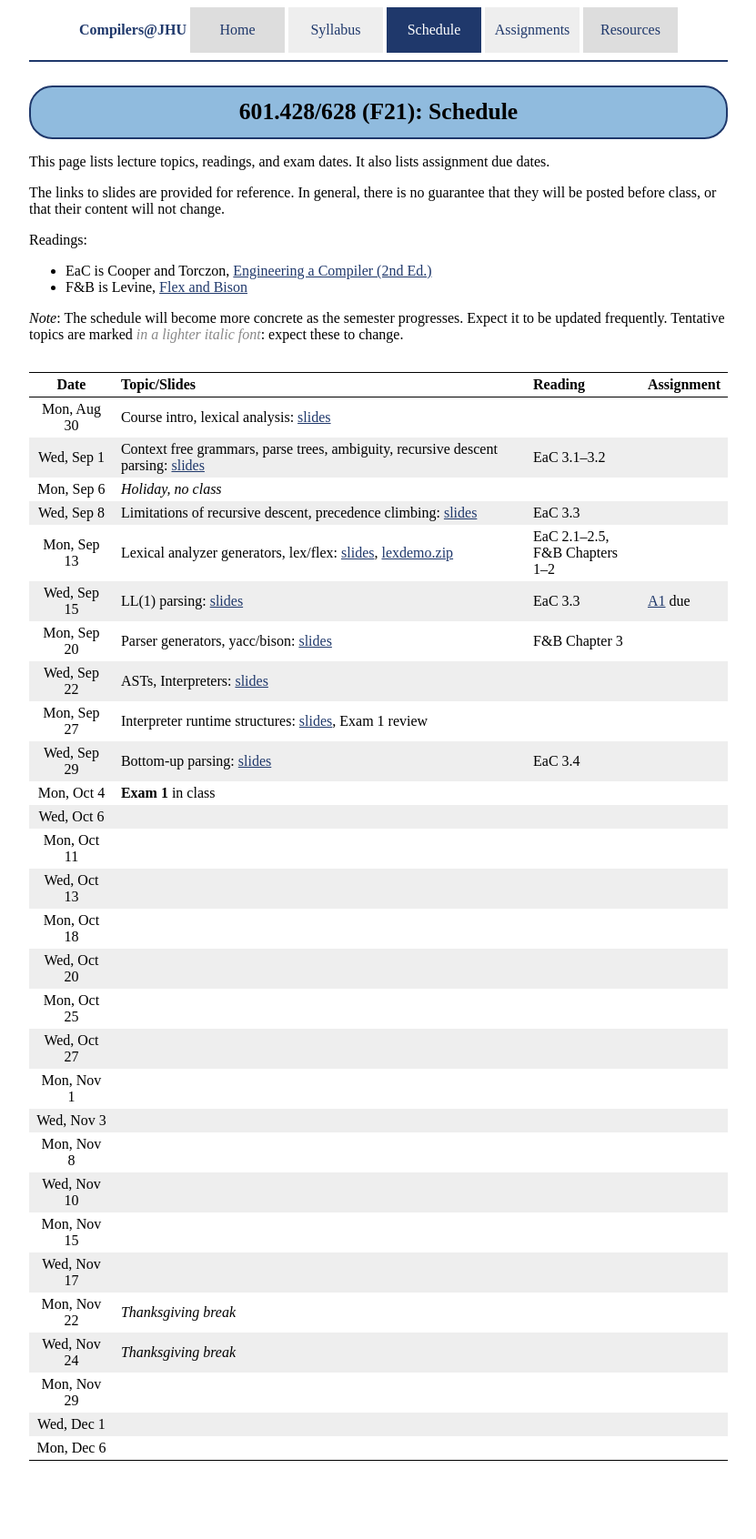
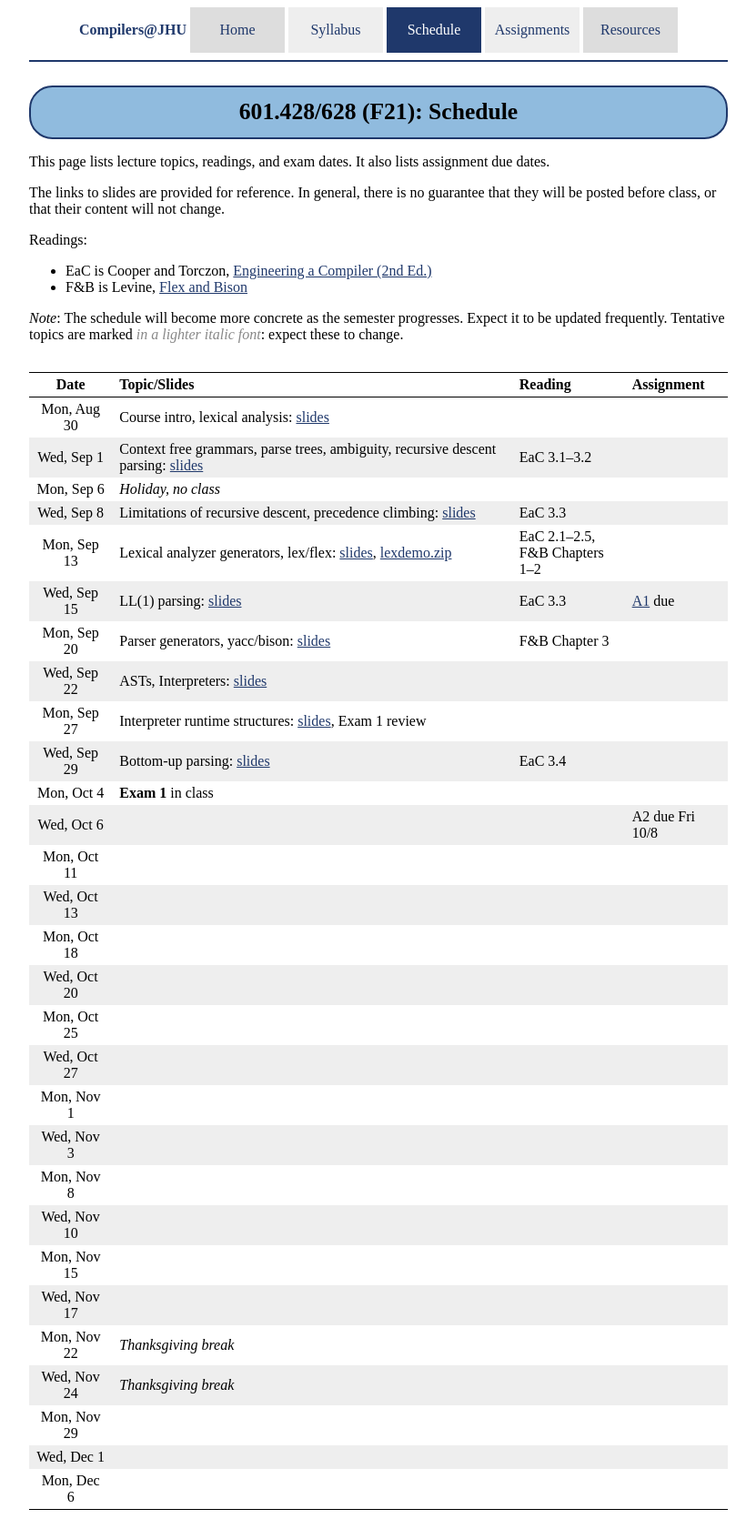
Before and after one commit to jhucompilers/fall2021, a Jekyll site: the page built from schedule.md, in a window 1280 px wide. Shown: the whole page at 91% size, without its empty margins (224-1055 px from the left). Built offline with Jekyll 4.4.1, drawn with Linux system fonts in a browser that asks for light colours; before the commit the page ends 1638 px from its top, so only the background shows below that.

Commit message:
add A2 due date to schedule

```diff
--- a/schedule.md
+++ b/schedule.md
@@ -28,7 +28,7 @@ Wed, Sep 22 | ASTs, Interpreters: [slides](lectures/lecture07-public.pdf)  |
 Mon, Sep 27 | Interpreter runtime structures: [slides](lectures/lecture08-public.pdf), Exam 1 review  | <!-- -->
 Wed, Sep 29 | Bottom-up parsing: [slides](lectures/lecture09-public.pdf)  |  EaC 3.4
 Mon, Oct 4 | **Exam 1** in class
-Wed, Oct 6 | <!--Context-sensitive analysis, attribute grammars: [slides](lectures/Context_sensitive_Analysis_I.pdf) --> | <!-- EaC 4.1–4.3-->
+Wed, Oct 6 | <!--Context-sensitive analysis, attribute grammars: [slides](lectures/Context_sensitive_Analysis_I.pdf) --> | <!-- EaC 4.1–4.3--> | A2 due Fri 10/8
 Mon, Oct 11 | <!--Context-sensitive analysis, ad-hoc techniques: [slides](lectures/Context_sensitive_Analysis_II.pdf) --> | <!-- EaC 4.4-->
 Wed, Oct 13 | <!--Compiler project intro, ASTs and symbol tables: [slides](lectures/lecture12-public.pdf) --> | <!-- EaC 5.5-->
 Mon, Oct 18 | <!--Intermediate representations: [slides](lectures/Intermediate_Representations.pdf) --> | <!-- EaC 5.1–5.4 --> | <!-- [A2](assign/assign02.html) due 10/16-->
```
